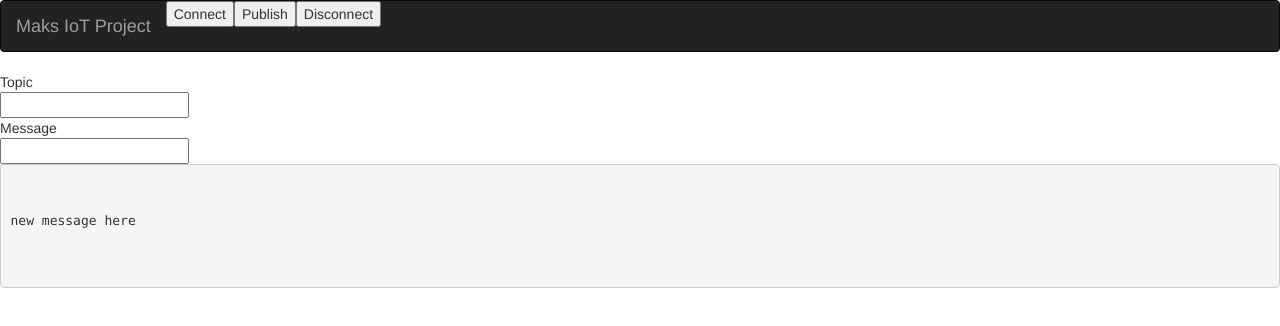
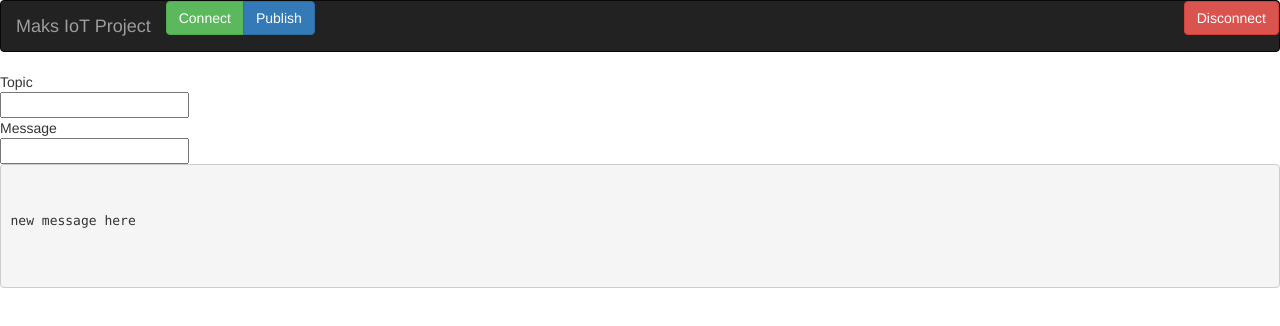
Before and after one commit to Maks-Drzezdzon/Raspberry-pie-cloud-server, a plain HTML site: page MQTT/index.html in a window 1280 px wide. Drawn offline with nearby package versions, Linux system fonts and the light colour scheme.

Commit message:
more layout changes
yeeeey

```diff
--- a/MQTT/index.html
+++ b/MQTT/index.html
@@ -25,21 +25,30 @@
 
 				<!-- items on navigation bar-->
 				<div>
+					<!-- unordered list of buttons in list tags-->
 					<ul class="nav navbar-nav">
-        				<li><button id = "connect" >Connect</button></li>
-        				<li><button id = "publish" >Publish</button></li>
-        				<li><button id = "disconnect" >Disconnect</button></li>
+						<!--groups buttons together -->
+						<div class = "btn-group">
+							<!--navigation bar -->
+        					<button id = "connect" class="btn btn-success">Connect</button>
+        					<button id = "publish" class="btn btn-primary">Publish</button>
+        				</div>
         			</ul>
+
+        			<ul class="nav navbar-nav navbar-right">
+					<li><button id = "disconnect" class= "btn btn-danger">Disconnect</button></li>
+        			</ul>
+
         		</div>
 
     </div><!-- close fluid-container -->
 </nav><!-- close navbar -->
-
+	<div>
         Topic</br>
         <input type ="text" id = "topicToPublishTo"></br>
         Message</br>
         <input type ="text" id = "messageToPublishTo">
-
+	</div>
         <pre><!--preformated text tag puts a container around message text area-->
         <p id="message_sent">new message here</p>
 		</pre>
```
